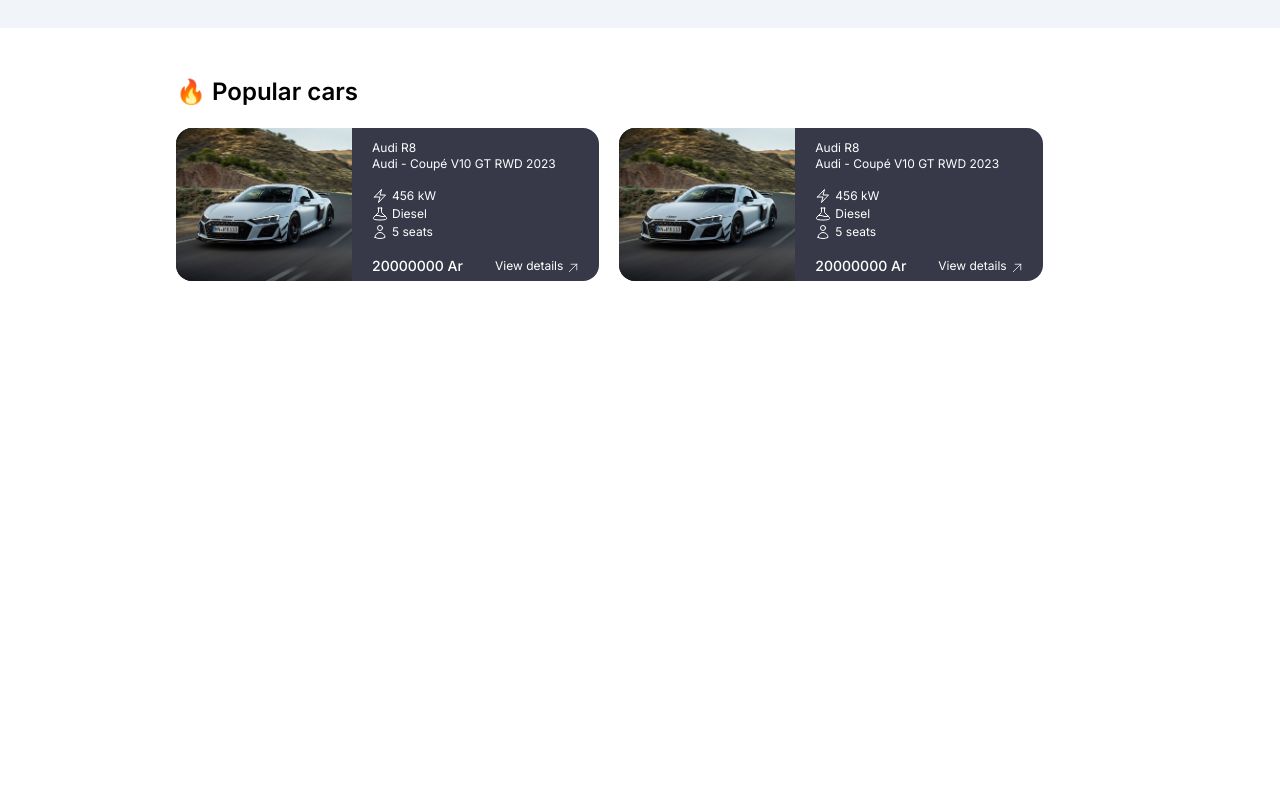
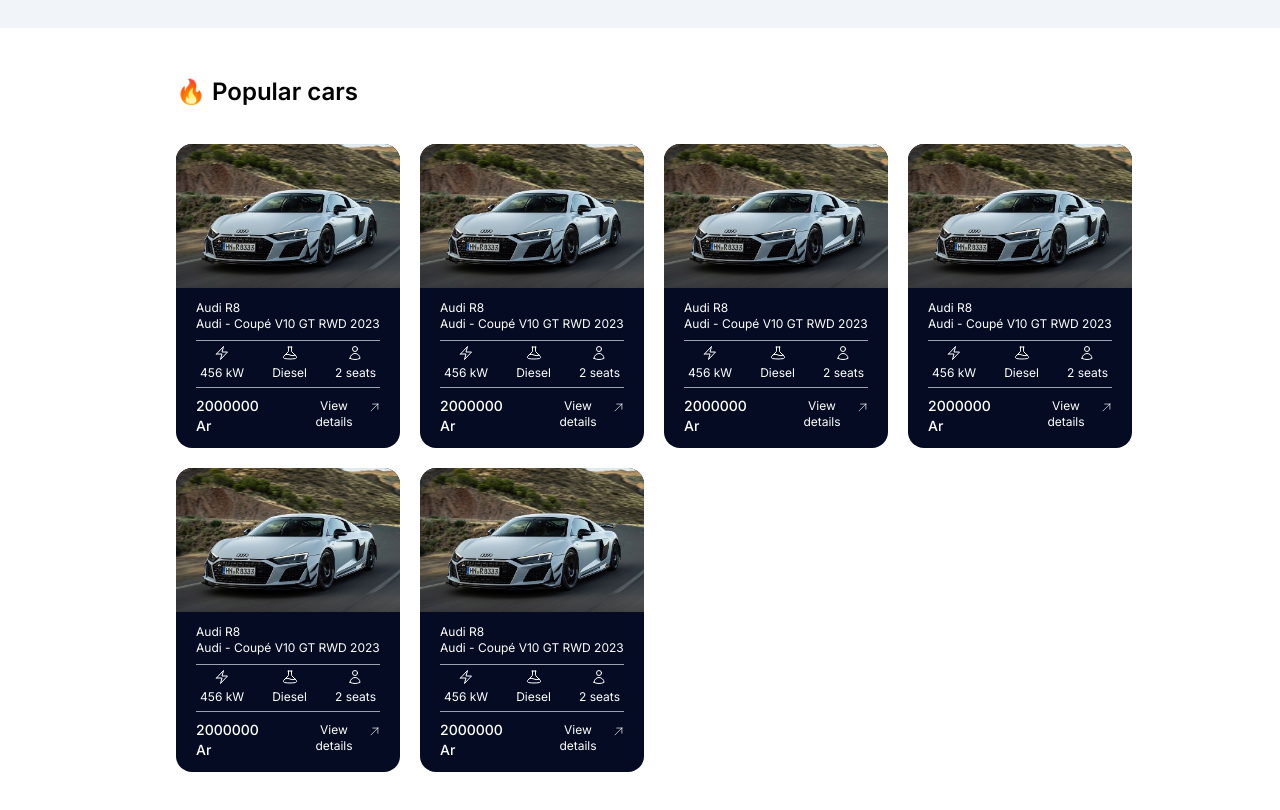
Before and after one commit to Sun-2302/Vaika-Store-UI, a Next.js app: page /home in a window 1280 px wide. Shown: the part 760-1570 px from the top of the page. Before the commit the page ends 1105 px from the top, so only its background shows below. Built offline with nearby package versions, Linux system fonts and the light colour scheme.

Commit message:
feat: add car details

```diff
--- a/src/app/home/components/CarCard.tsx
+++ b/src/app/home/components/CarCard.tsx
@@ -1,43 +1,48 @@
 import { ArrowUpRightIcon, BeakerIcon, BoltIcon, UserIcon } from '@heroicons/react/24/outline'
+import Popup from 'reactjs-popup';
+import CarDetails from './CarDetails';
+import { Car } from '../interface/car';
+import { ReactNode } from 'react';
 
 interface CarCardProps {
-    name: string;
-    brand: string;
-    model: string;
-    price: number;
-    url: string;
-    power: number;
-    type: string;
-    placeNumber: number;
+    car: Car;
 }
-const CarCard: React.FC<CarCardProps> = ({ name, brand, model, price, url, power, type, placeNumber }) => {
+const CarCard: React.FC<CarCardProps> = ({ car }) => {
+    const overlayStyle = { background: 'rgba(0,0,0,0.5)' };
+
     return (
-        <div className="flex bg-[rgb(55,57,72)] text-white rounded-2xl w-[31/*  */vw] h-[12vw]">
-            <img className="w-44 object-cover rounded-l-2xl" src={url} alt="Car image" />
+        <div className="flex flex-col bg-[#050B22] text-white rounded-2xl w-56">
+            <img className="w-56 h-36 object-cover rounded-t-2xl" src="R8.jpeg" alt="Car image" />
             <ul className="py-3 px-5">
-                <li className="text-xs mb-4">
-                    <h4 className="">{name}</h4>
-                    <p className="">{brand} - {model}</p>
+                <li className="text-xs mb-2">
+                    <h4 className="">{car.name}</h4>
+                    <p className="">{car.configuration.brand} - {car.configuration.model}</p>
                 </li>
                 <li>
-                    <ul className="justify-center text-xs">
-                        <li className="flex items-center gap-1 mb-0.5">
+                    <ul className="flex gap-7 py-1 border-t border-b border-gray-400 justify-center text-xs">
+                        <li className="flex flex-col items-center gap-1 mb-0.5">
                             <BoltIcon className="w-4" />
-                            <p>{power} kW</p>
+                            <p>{car.configuration.power} kW</p>
                         </li>
-                        <li className="flex items-center gap-1 mb-0.5">
+                        <li className="flex flex-col items-center gap-1 mb-0.5">
                             <BeakerIcon className="w-4" />
-                            <p>{type}</p>
+                            <p>{car.type}</p>
                         </li>
-                        <li className="flex items-center gap-1">
+                        <li className="flex flex-col  items-center gap-1">
                             <UserIcon className="w-4" />
-                            <p>{placeNumber} seats</p>
+                            <p>{car.configuration.place_number} seats</p>
                         </li>
                     </ul>
                 </li>
-                <li className="flex mt-4">
-                    <p className="text-sm font-medium">{price} Ar</p>
-                    <button className="flex text-xs mt-0.5 ml-8 hover:underline">View details <ArrowUpRightIcon className="w-3 mt-1 ml-1" /></button>
+                <li className="flex mt-2">
+                    <p className="text-sm font-medium">{car.price} Ar</p>
+
+                    <Popup trigger={<button className="flex text-xs mt-0.5 ml-8 hover:underline">View details <ArrowUpRightIcon className="w-3 mt-1 ml-1" /></button>}
+                                position="center center" modal nested closeOnDocumentClick
+                                {...{overlayStyle} }
+                        >
+                            {((close: () => void) => <CarDetails car={car} onClick={close} />) as unknown as ReactNode}
+                        </Popup>
                 </li>
             </ul>
             <div>
--- /dev/null
+++ b/src/app/home/components/CarDetails.tsx
@@ -0,0 +1,51 @@
+import { ArrowRightIcon, XMarkIcon } from "@heroicons/react/24/outline";
+import { Car } from "../interface/car";
+
+interface CarDetailsProps {
+    car: Car;
+    onClick: () => void;
+  }
+
+const CarDetails: React.FC<CarDetailsProps> = ({ car, onClick }) => {
+    return (
+        <div className=" w-[57vw] shadow-xl bg-white hover:shadow-xl">
+            <XMarkIcon onClick={onClick} className="w-9 pt-3 pl-3 hover:cursor-pointer" />
+            <div className="flex justify-center self-center pl-14 py-6">
+                <div className="mr-auto mt-6">
+                    <h1 className="text-4xl font-semibold">{car.name}</h1>
+                    <div className="flex mt-5 gap-4">
+                        <ul className="">
+                            <li>Type:</li>
+                            <li>Brand:</li>
+                            <li>Model:</li>
+                            <li>Color:</li>
+                            <li>Engine:</li>
+                            <li>Place:</li>
+                            <li>Power:</li>
+                        </ul>
+                        <ul className="text-gray-500">
+                            <li>{car.type}</li>
+                            <li>{car.configuration.brand}</li>
+                            <li>{car.configuration.model}</li>
+                            <li>{car.configuration.color}</li>
+                            <li>{car.configuration.engine}</li>
+                            <li>{car.configuration.place_number}</li>
+                            <li>{car.configuration.power} kW</li>
+                        </ul>
+                    </div>
+                    <button className="flex text-white bg-black px-4 py-2 mt-8 hover:scale-105">MAKE AN APPOINTMENT <ArrowRightIcon className="w-4 mt-1 ml-1" /></button>
+                </div>
+                <div className="flex flex-col">
+                    <div className="flex text-white bg-black py-2 pl-4 pr-9 ml-auto">
+                        <p className="mr-1 mt-0.5">Ar</p>
+                        <p className="text-3xl">2000000</p>
+                    </div>
+                    <img className="w-[30vw] mt-4 mr-5 object-cover" src="/R8-nobg.png" alt="Car image" />
+                </div>
+            </div>
+
+        </div>
+    )
+}
+
+export default CarDetails
--- a/src/app/home/page.tsx
+++ b/src/app/home/page.tsx
@@ -1,16 +1,37 @@
 "use client";
 import BrandCard from "./components/BrandCard"
-import CarCard from "./components/CarCard"
+import CarCard from './components/CarCard';
 import NavBar from "./components/NavBar"
+import { Car } from "./interface/car";
 
 
 function landingPage() {
+    const car: Car = {
+        name: "Audi R8",
+        price: 2000000,
+        status: "Available",
+        type: "Diesel",
+        configuration: {
+            brand: "Audi",
+            model: "Coupé V10 GT RWD 2023",
+            color: "White",
+            engine: "5.2L V10",
+            place_number: 2,
+            power: 456,
+        },
+        imageList: [
+            { id: "1", url: "https://example.com/images/audi-r8-1.jpg" },
+            { id: "2", url: "https://example.com/images/audi-r8-2.jpg" },
+            { id: "3", url: "https://example.com/images/audi-r8-3.jpg" }
+        ]
+    };
+
     return (
         <div className="bg-[url('/car1.jpg')] bg-contain">
             <div className="bg-black bg-opacity-65">
                 <NavBar />
                 <div className="flex flex-col text-white items-center pt-40 pb-72">
-                    <p className="text-sm mb-2">find cars for sale near you</p>
+                    <p className="text-sm mb-2">Find cars for sale near you</p>
                     <p className="font-semibold text-4xl">Find Your Perfect Car</p>
                 </div>
                 <div className="bg-slate-100 pt-16 pb-10 rounded-t-[70px]">
@@ -24,11 +45,15 @@
                         <BrandCard name="Citroën" icon="/citroen.svg" />
                     </div>
                 </div>
-                <div className="flex flex-col pt-12 pb-16 pl-44 bg-white overflow-x-auto">
-                    <h1 className="text-2xl mb-5 font-semibold">🔥 Popular cars</h1>
-                    <div className="flex gap-5">
-                        <CarCard url="/R8.jpeg" name="Audi R8" brand="Audi" model="Coupé V10 GT RWD 2023" price={20_000_000} power={456} type="Diesel" placeNumber={5} />
-                        <CarCard url="/R8.jpeg" name="Audi R8" brand="Audi" model="Coupé V10 GT RWD 2023" price={20_000_000} power={456} type="Diesel" placeNumber={5} />
+                <div className="flex flex-col pt-12 pb-16 bg-white pl-44 overflow-x-auto">
+                    <h1 className="text-2xl mb-9  font-semibold">🔥 Popular cars</h1>
+                    <div className="flex gap-5 flex-wrap">
+                        <CarCard car={car} />
+                        <CarCard car={car} />
+                        <CarCard car={car} />
+                        <CarCard car={car} />
+                        <CarCard car={car} />
+                        <CarCard car={car} />
                     </div>
                 </div>
                 {/*Footer With Contact*/}
```
